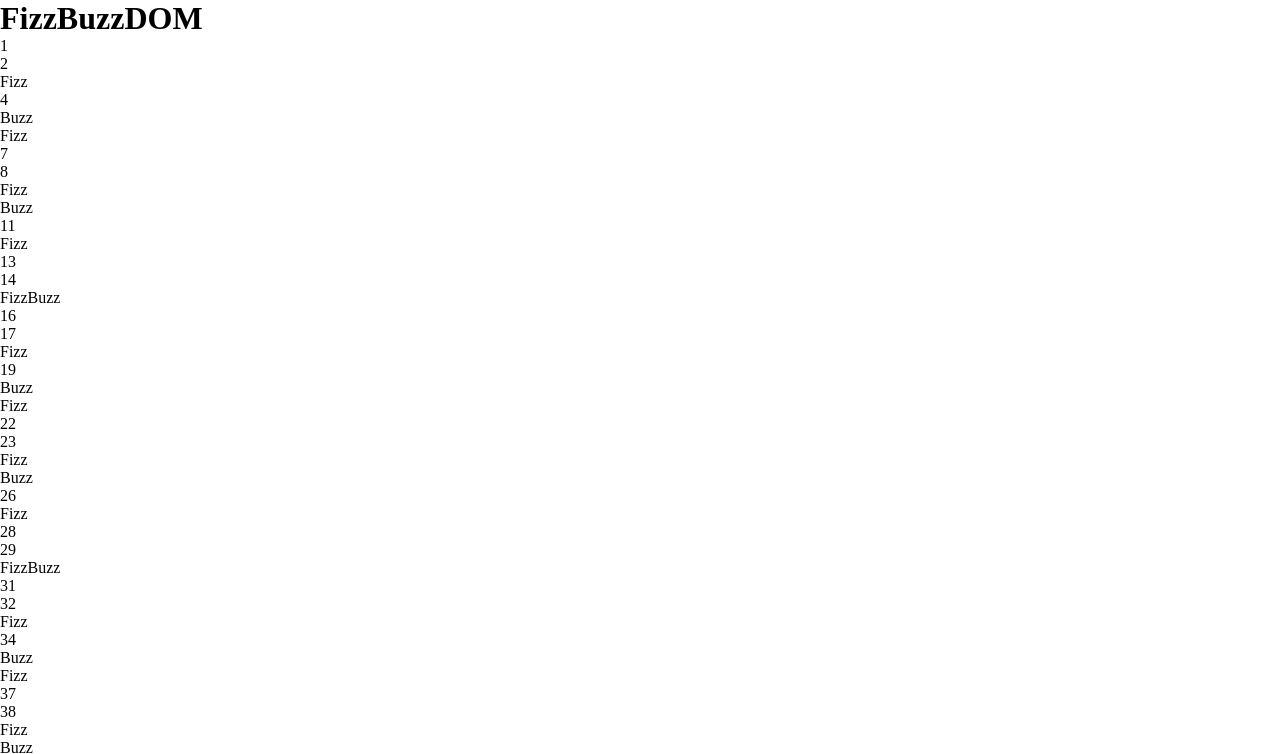
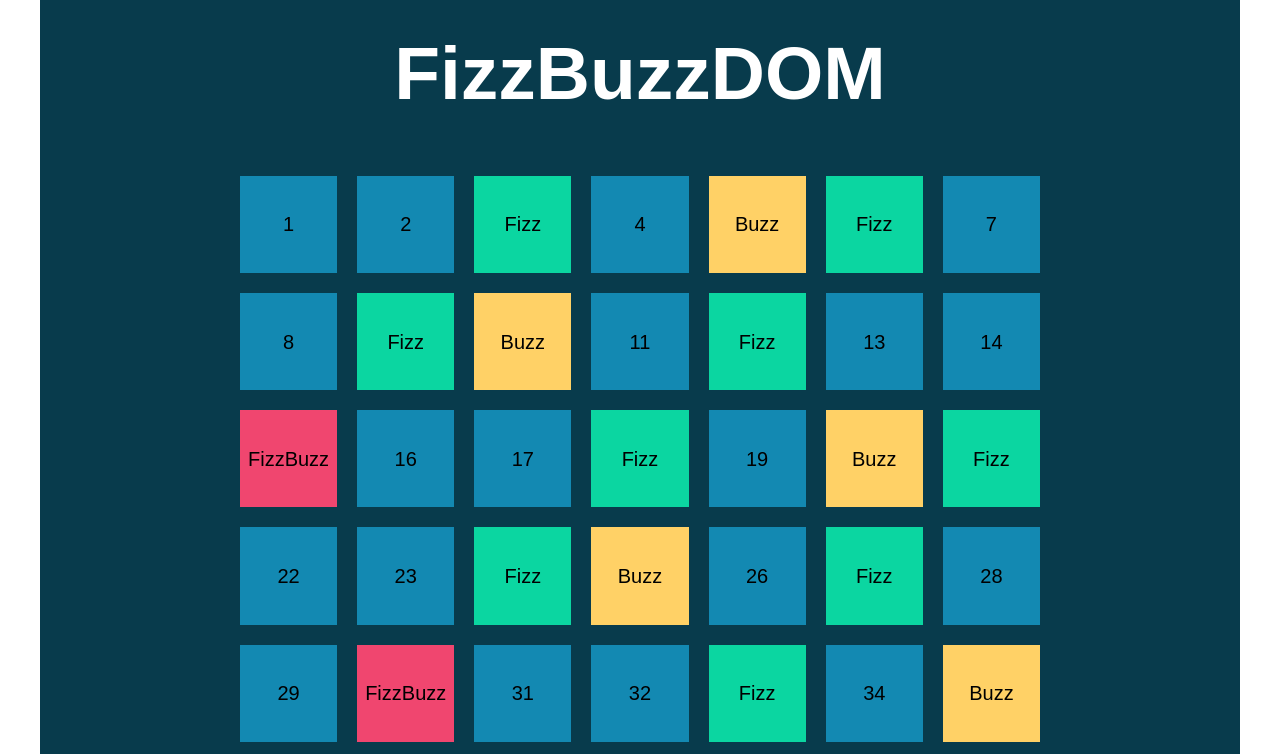
Before and after one commit to FilippoR00/js-fizzbuzzdom, a plain HTML site: page index.html in a window 1280 px wide. Shown: the top 754 px of the page. Drawn offline with Linux system fonts and the light colour scheme.

Commit message:
milestone 3

```diff
--- a/css/style.css
+++ b/css/style.css
@@ -3,3 +3,57 @@
     padding: 0;
     box-sizing: border-box;
 }
+
+body{
+    color: white;
+    font-family: Arial, Helvetica, sans-serif;
+}
+
+.container{
+    max-width: 1200px;
+    margin: auto;
+    background-color: #083b4c;
+}
+
+h1{
+    text-align: center;
+    font-size: 75px;
+    padding: 30px 0px;
+}
+
+.container-box{
+    width: 70%;
+    margin: auto;
+}
+
+.container-box ul{
+    display: flex;
+    flex-wrap: wrap;
+    list-style: none;
+    gap: 20px;
+    padding: 30px 0px 30px 20px;
+}
+
+.box{
+    flex-basis: calc(100% / 7 - 20px);
+    width: calc(100% / 7 - 20px);
+    aspect-ratio: 1;
+    padding: calc(7% - 20px) 0px;
+    text-align: center;
+    color: black;
+    background-color: #1389b2;
+    font-size: 20px;
+    overflow: hidden;
+}
+
+.box.Fizz{
+    background-color: #0bd6a1;
+}
+
+.box.Buzz{
+    background-color: #ffd166;
+}
+
+.box.FizzBuzz{
+    background-color: #f0466f;
+}
```
